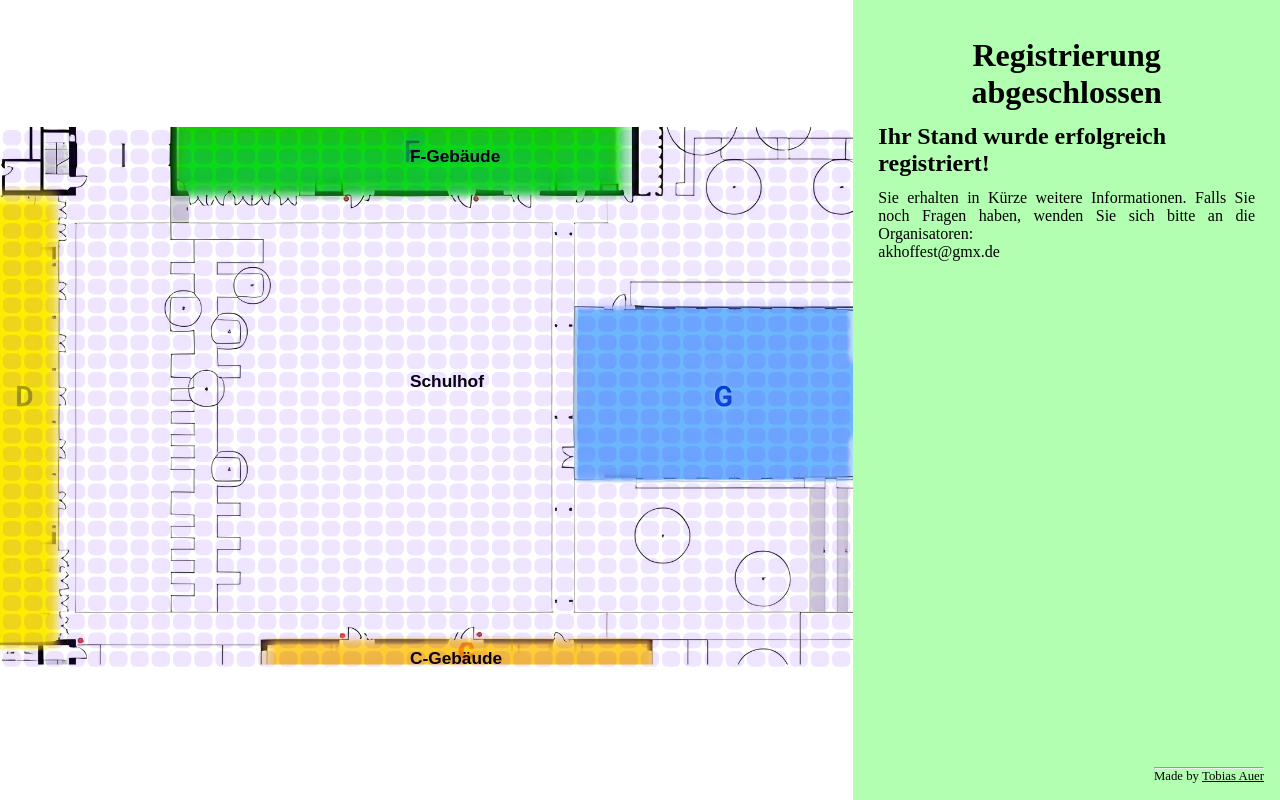
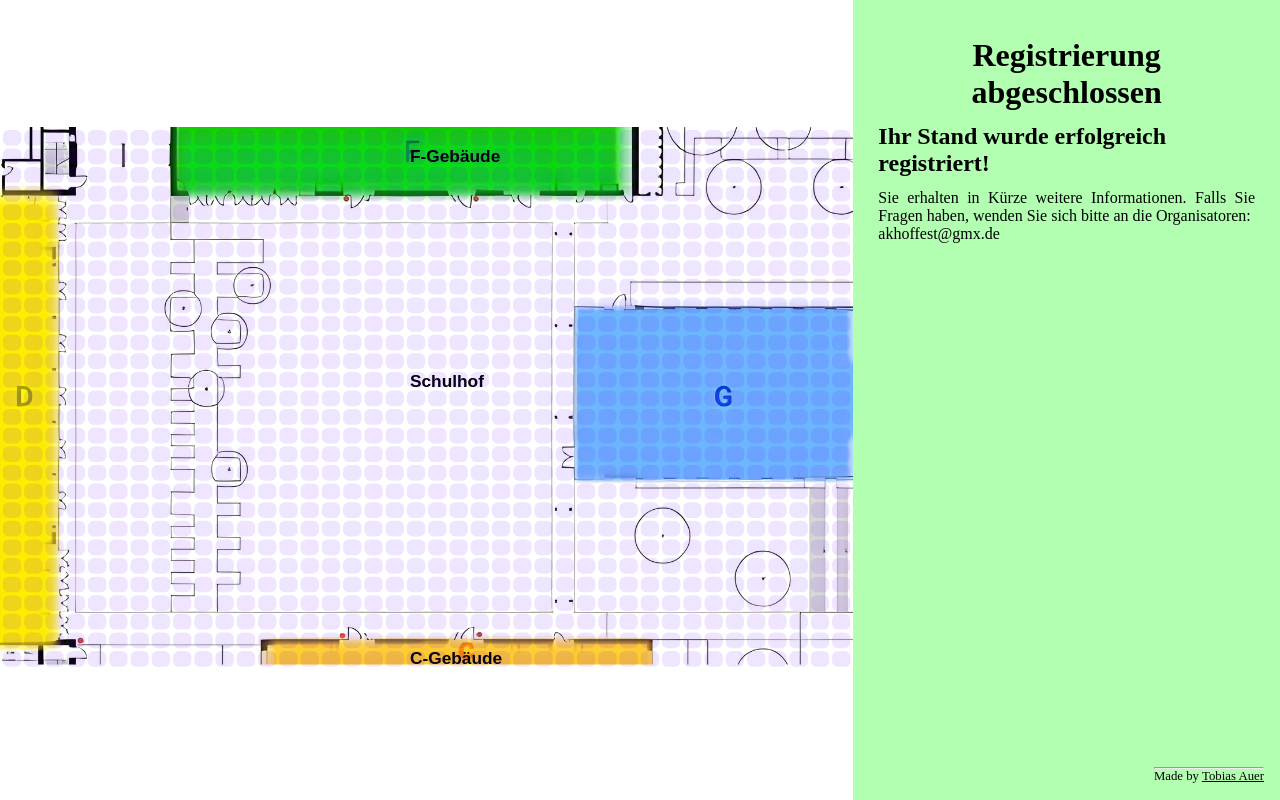
Before and after one commit to faolan-exe/hoffest_planung, a Python web app: template templates/index.html in a window 1280 px wide. Run offline with Jinja, Linux system fonts and the light colour scheme; the template is opened without the code that fills it: most values are stand-ins (such as "Sample title", 1, 10 or a date in 2020).

Commit message:
changed text

```diff
--- a/templates/index.html
+++ b/templates/index.html
@@ -520,11 +520,16 @@
             `;
             verifyTemplate = `
             <p>Name: |name|</p>
+            <br>
             <p>Klasse: |klasse|</p>
+            <br>
             <p>Projektname: |projektName|</p>
+            <br>
             <p>Projektbeschreibung: |projektBeschreibung|</p>
+            <br>
             <p>E-Mail: |email|</p>
-            <p>Angekreuzete Aufgaben: |checked|</p>
+            <br>
+            <p>Angekreuzte Angaben: |checked|</p>
             `;
             questionTemplate = `
             <div style="display: inline-flex;">
@@ -579,7 +584,7 @@
                   updateUI(
                     "Willkommen!",
                     "Bearbeiten sie im folgenden Ihren Eintrag.",
-                    "Für die Bearbeitung Ihres Eintrages gehen Sie nochmals durch alle Schritte, die Sie auch bei der Registrierung durchlaufen sind. <br><br>Bitte beachten Sie die Begründung, die zu der Ablehnung geführt hat und passen Sie Ihren Eintrag entsprechend an. <br><br>Falls Sie noch Fragen haben, wenden Sie sich bitte an die Organisatoren: <br>akhoffest@gmx.de",
+                    "Für die Bearbeitung Ihres Eintrages gehen Sie nochmals durch alle Schritte, die Sie auch bei der Registrierung durchlaufen sind. <br><br>Bitte beachten Sie die Begründung, die zu der Ablehnung geführt hat und passen Sie Ihren Eintrag entsprechend an. <br><br>Falls Sie Fragen haben, wenden Sie sich bitte an die Organisatoren: <br>akhoffest@gmx.de",
                     "Los geht's!",
                     "selectRectangle",
                     "notConfirmed"
@@ -669,7 +674,7 @@
                   updateUI(
                     "Registrierung abgeschlossen",
                     "Ihr Stand wurde erfolgreich registriert! ",
-                    "Sie erhalten in Kürze weitere Informationen. Falls Sie noch Fragen haben, wenden Sie sich bitte an die Organisatoren: <br>akhoffest@gmx.de",
+                    "Sie erhalten in Kürze weitere Informationen. Falls Sie Fragen haben, wenden Sie sich bitte an die Organisatoren: <br>akhoffest@gmx.de",
                     "",
                     "",
                     ""
@@ -684,7 +689,7 @@
                   updateUI(
                     "Registrierung abgeschlossen",
                     "<span style=\"color: green\">Ihr Stand wurde vorläufig genehmigt!</span>",
-                    `Die Überprüfung wurde abgeschlossen und Ihr Stand ist genehmigt worden. Es kann dennoch zu kurzfristigen Änderungen bezüglich der Lage des Standes kommen. Schauen Sie daher einen Tag vor dem Hoffest nochmal auf die Karte um zu schauen, wo sich Ihr Stand befinden wird. Die Karte ist NICHT über ein Handy einsehbar!<br><br>Falls Sie noch Fragen haben, wenden Sie sich bitte an die Organisatoren: <br>akhoffest@gmx.de${submittedData[8] !== "" ? "<br><br><br><h3>Bemerkung:</h3>" + submittedData[8] : ""}`,
+                    `Die Überprüfung wurde abgeschlossen und Ihr Stand ist genehmigt worden. Es kann dennoch zu kurzfristigen Änderungen bezüglich der Lage des Standes kommen. Schauen Sie daher einen Tag vor dem Hoffest nochmal auf die Karte um zu schauen, wo sich Ihr Stand befinden wird. Die Karte ist NICHT über ein Handy einsehbar!<br><br>Falls Sie Fragen haben, wenden Sie sich bitte an die Organisatoren: <br>akhoffest@gmx.de${submittedData[8] !== "" ? "<br><br><br><h3>Bemerkung:</h3>" + submittedData[8] : ""}`,
                     "",
                     "",
                     ""
@@ -699,7 +704,7 @@
                   updateUI(
                     "Registrierung abgeschlossen",
                     "<span style=\"color: red\">Ihr Stand wurde abgelehnt</span>",
-                    `Der Antrag, den Sie gestellt haben wurde überprüft und als nicht passend empfunden! <h3>Begründung:</h3>${submittedData[8]}.<br><br> Falls Sie noch Fragen haben, wenden Sie sich bitte an die Organisatoren: <br>akhoffest@gmx.de<br><br>Sie können den Antrag bearbeiten und erneut einreichen.`,
+                    `Der Antrag, den Sie gestellt haben wurde überprüft und als nicht passend empfunden! <h3>Begründung:</h3>${submittedData[8]}.<br><br> Falls Sie Fragen haben, wenden Sie sich bitte an die Organisatoren: <br>akhoffest@gmx.de<br><br>Sie können den Antrag bearbeiten und erneut einreichen.`,
                     "Bearbeiten",
                     "start2",
                     ""
```
